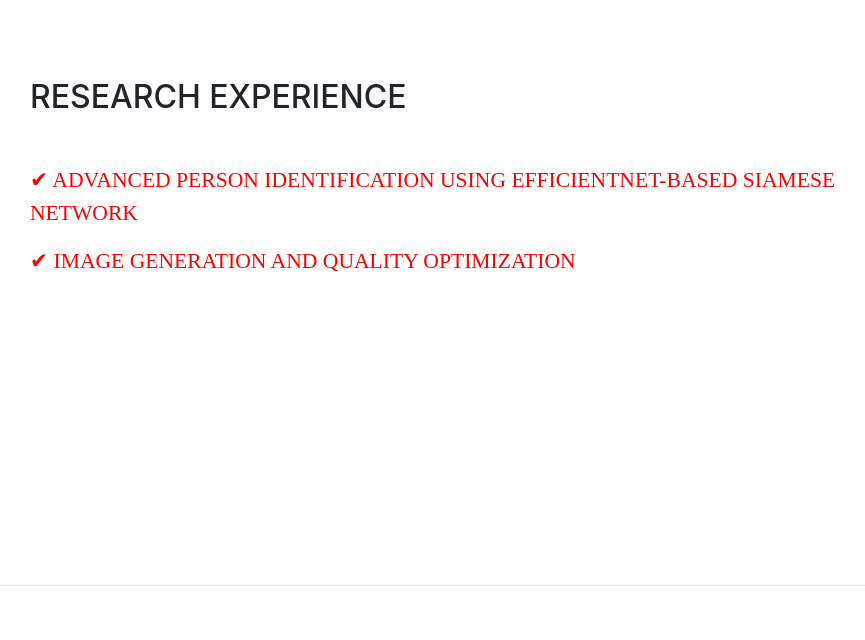
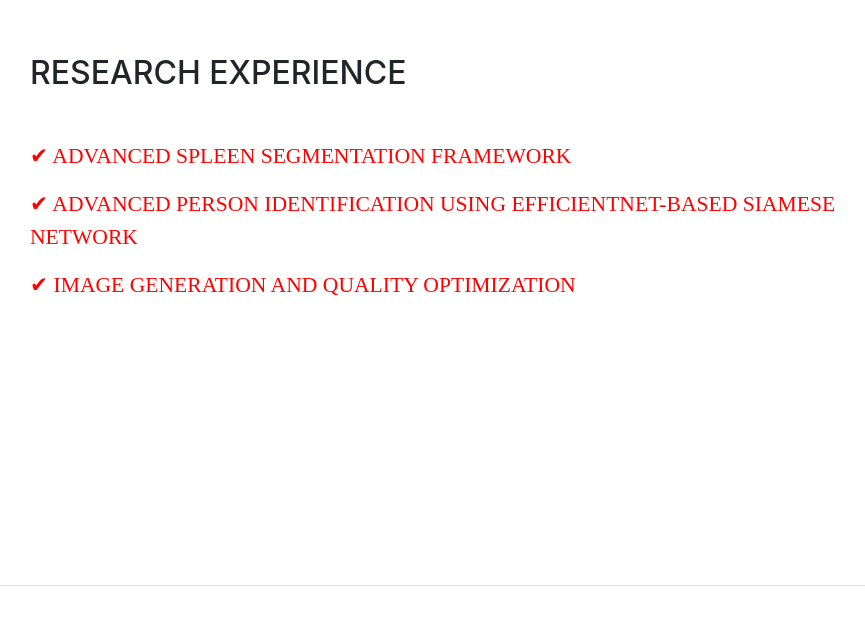
Before and after one commit to fatemehmirzade/fatemehmirzade.github.io, a website with bundled scripts: page index.html in a window 1280 px wide. Shown: the part 2614-3254 px from the top of the page, without its empty margins (290-1155 px from the left). Built offline with nearby package versions, Linux system fonts and the light colour scheme; a web font is replaced by a local one.

Commit message:
Update index.html

```diff
--- a/index.html
+++ b/index.html
@@ -178,9 +178,13 @@
         </div>
       </section>
 
-      <section class="resume-section p-3 p-lg-5 d-flex flex-column" id="skills">
-	<div class="my-auto">
-          <h2 class="mb-5">Research Experience</h2>
+     <section class="resume-section p-3 p-lg-5 d-flex flex-column" id="skills">
+    <div class="my-auto">
+        <h2 class="mb-5">Research Experience</h2>
+
+        <div class="subheading mb-3">
+            <a href="https://github.com/fatemehmirzade/Advanced-Spleen-Segmentation-Framework" target="_blank">&#10004; Advanced Spleen Segmentation Framework</a>
+        </div>
 
         <div class="subheading mb-3">
             <a href="https://github.com/fatemehmirzade/EfficientNet-Siamese-Network" target="_blank">&#10004; Advanced Person Identification Using EfficientNet-Based Siamese Network</a>
@@ -192,6 +196,7 @@
 
     </div>
 </section>
+
 
 
       <section class="resume-section p-3 p-lg-5 d-flex flex-column" id="interests">
```
